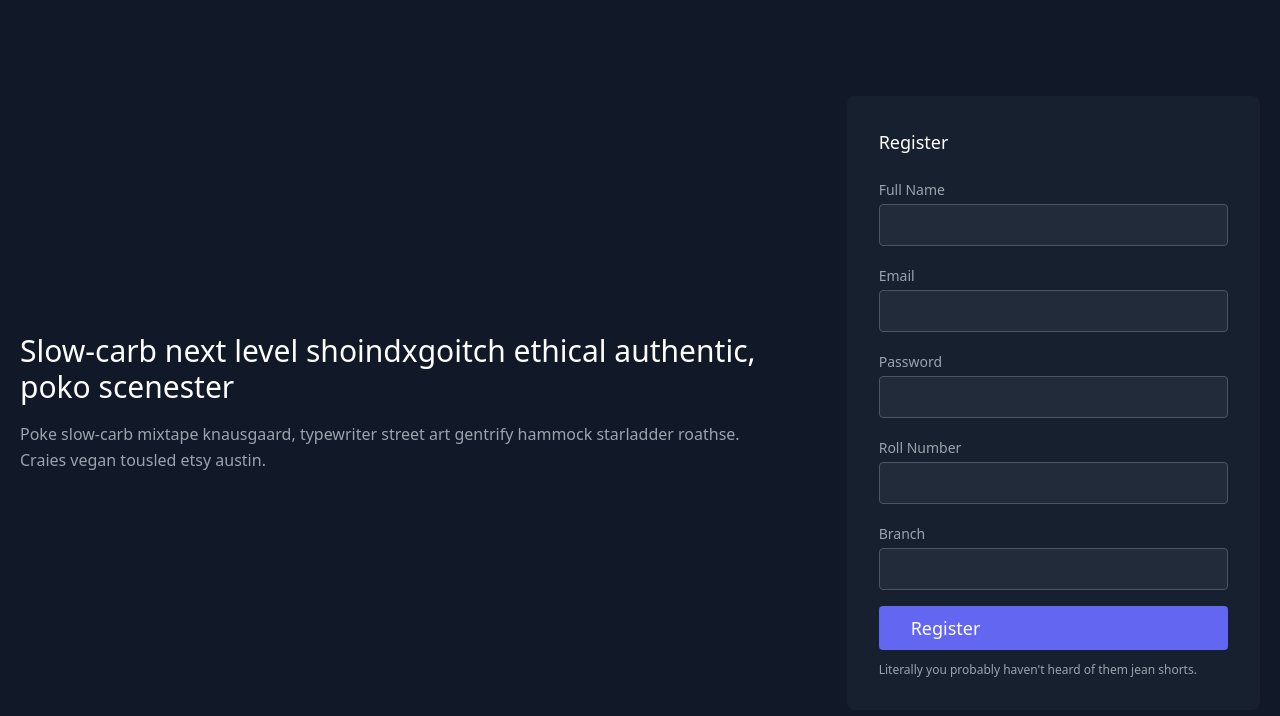
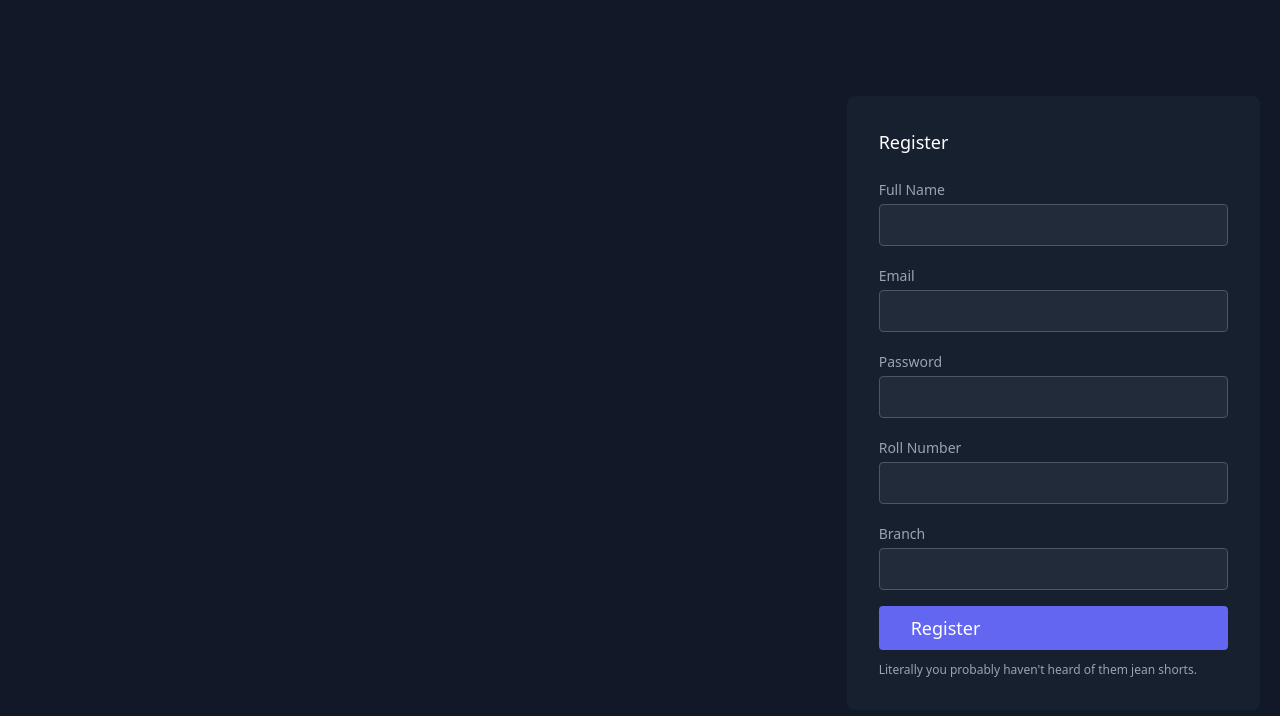
Before and after one commit to Vin-cenz01/U-Connect, a plain HTML site: page signup.html in a window 1280 px wide. Drawn offline with nearby package versions, Linux system fonts and the light colour scheme.

Commit message:
Update signup.html

```diff
--- a/signup.html
+++ b/signup.html
@@ -10,8 +10,8 @@
     <section class="text-gray-400 bg-gray-900 body-font">
         <div class="container px-5 py-24 mx-auto flex flex-wrap items-center">
           <div class="lg:w-3/5 md:w-1/2 md:pr-16 lg:pr-0 pr-0">
-            <h1 class="title-font font-medium text-3xl text-white">Slow-carb next level shoindxgoitch ethical authentic, poko scenester</h1>
-            <p class="leading-relaxed mt-4">Poke slow-carb mixtape knausgaard, typewriter street art gentrify hammock starladder roathse. Craies vegan tousled etsy austin.</p>
+            <h1 class="title-font font-medium text-3xl text-white"></h1>
+            <p class="leading-relaxed mt-4"></p>
           </div>
           <div class="lg:w-2/6 md:w-1/2 bg-gray-800 bg-opacity-50 rounded-lg p-8 flex flex-col md:ml-auto w-full mt-10 md:mt-0">
             <h2 class="text-white text-lg font-medium title-font mb-5">Register</h2>
```
